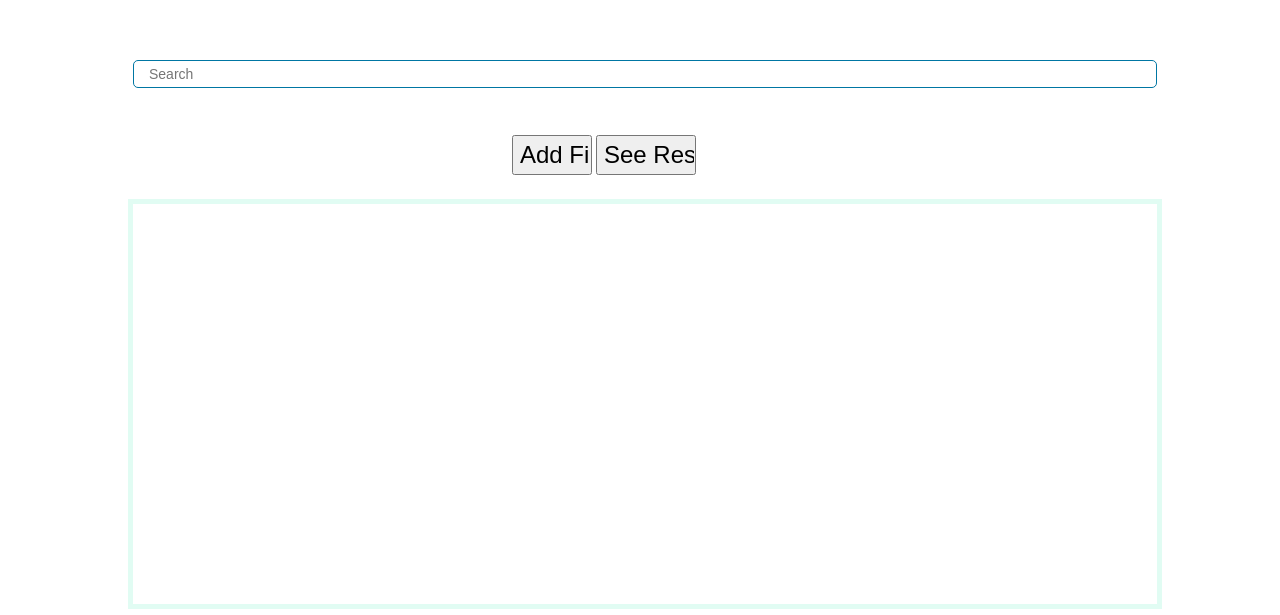
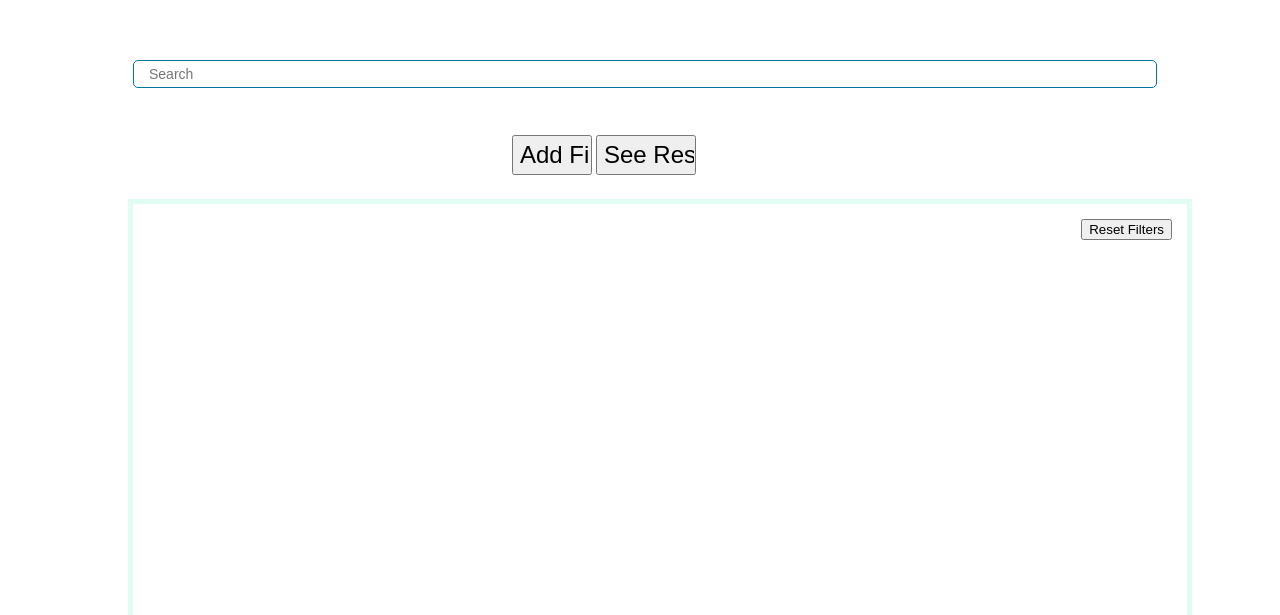
Before and after one commit to nayeon-factual/SmartSearch, a plain HTML site: page SmartSearch.html in a window 1280 px wide. Shown: the part 185-800 px from the top of the page. Drawn offline with nearby package versions, Linux system fonts and the light colour scheme.

Commit message:
reset filter functionality working

```diff
--- a/SmartSearch.css
+++ b/SmartSearch.css
@@ -43,5 +43,12 @@
         height: 50%;
         width: 80%;
         border: 5px solid #E1FCF3;
+        padding: 15px;
+        font-family: Arial, Helvetica, sans-serif;
+		font-size:14px;
+    }
 
+    #resetbutton{
+        position: absolute;
+        right:15px;
     }
--- a/SmartSearch.html
+++ b/SmartSearch.html
@@ -19,6 +19,7 @@
     </div>
 
     <div id="history">
+        <input type="button" value="Reset Filters" id="resetButton" onClick="reset();"/>
     </div>
 
     </body>
--- a/SmartSearch.js
+++ b/SmartSearch.js
@@ -7,6 +7,11 @@ var URL = "http://www.factual.com/data/t/places#";
 
 function ClearFields() {
      document.getElementById("searchInput").value = "";
+}
+
+function reset() {
+    URL = "http://www.factual.com/data/t/places#";
+    $("#history").empty();
 }
 
 function categorize(filterName) {
@@ -45,7 +50,7 @@ function hasFilter(input) {
 
 function goToData() {
     var searchInput = document.getElementById("searchInput").value;
-    document.getElementById("history").innerHTML = document.getElementById("history").innerHTML+searchInput+"<br/>";
+    $("#history").html = document.getElementById("history").innerHTML+searchInput+"<br/>";
         //if search contains a filter, then separate filter and search values
         if(hasFilter(searchInput)){
             var filterName = searchInput.substring(0, searchInput.indexOf(":"));
```
